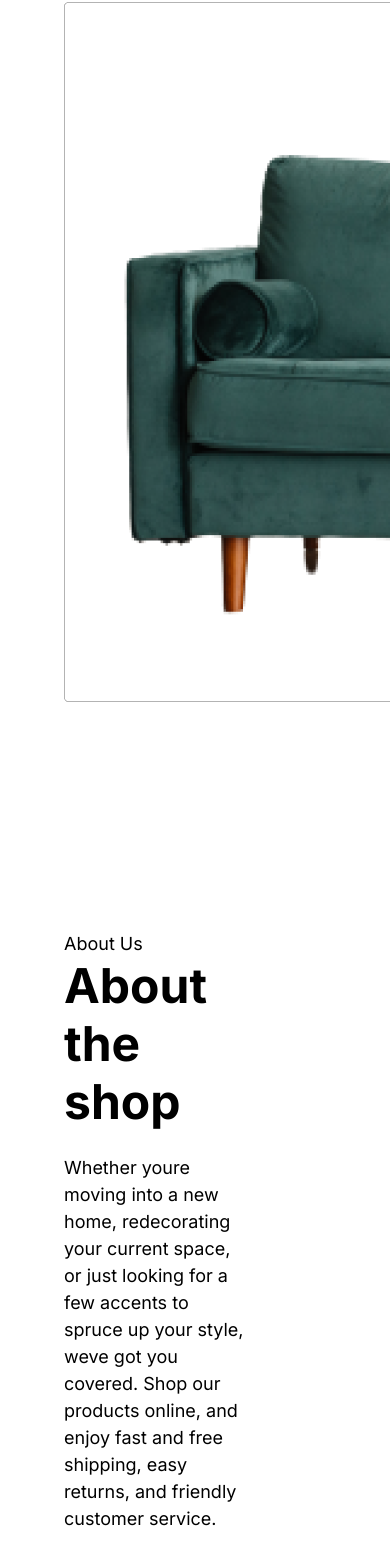
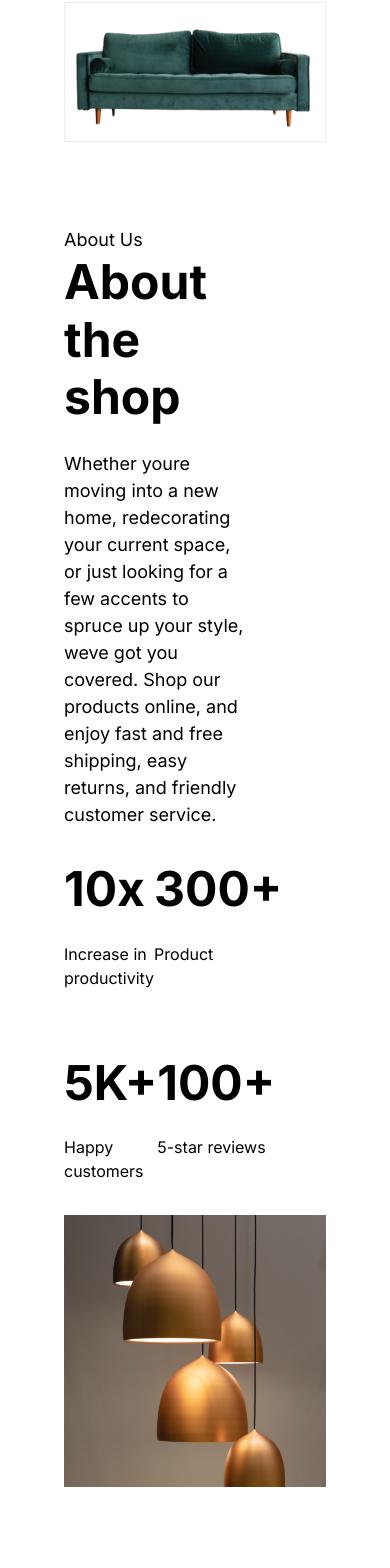
Before and after one commit to henriquestg/my-ecommerce, a Next.js app: page / in a window 390 px wide. Shown: the part 1156-2724 px from the top of the page. Built offline with nearby package versions, Linux system fonts and the light colour scheme.

Commit message:
refac: responsive

```diff
--- a/src/Components/AboutProduct/index.tsx
+++ b/src/Components/AboutProduct/index.tsx
@@ -36,7 +36,7 @@ export function AboutProduct() {
           </div>
         </div>
       </div>
-      <Image src={Abajur} alt="Abajur" width={620} height={640} />
+      <Image id="abajur-img" src={Abajur} alt="Abajur" />
     </div>
   );
 }
--- a/src/Components/AboutProduct/styles.scss
+++ b/src/Components/AboutProduct/styles.scss
@@ -54,4 +54,23 @@
     }
   }
   }
+
+  #abajur-img {
+    width: 50%;
+    height: 60%;
+  }
+
+
+  @media (max-width: 850px) {
+    padding: 5rem 4rem;
+
+    .item {
+      margin-bottom: 2rem;
+    }
+
+    #abajur-img {
+      width: 100%;
+      height: 100%;
+    }
 }
+}
--- a/src/Components/HeaderShowcase/index.tsx
+++ b/src/Components/HeaderShowcase/index.tsx
@@ -27,7 +27,7 @@ export function HeaderShowcase() {
         </div>
       </div>
       <div className="imagem-description">
-        <Image src={Sofa} alt="logo" />
+        <Image id="sofa-img" src={Sofa} alt="logo" />
       </div>
     </div>
   );
--- a/src/Components/HeaderShowcase/styles.scss
+++ b/src/Components/HeaderShowcase/styles.scss
@@ -3,7 +3,6 @@
   flex-direction: column;
   padding: 0rem 4rem;
   margin-top: 5rem;
-
 
   .container-header{
     display: flex;
@@ -44,6 +43,11 @@
     gap: 1rem;
   }
 
+    #sofa-img {
+      width: 100%;
+      height: 100%;
+    }
+
   @media (max-width: 768px) {
     .container-header{
       flex-direction: column;
@@ -61,4 +65,5 @@
       gap: 3rem;
     }
 }
+
 }
--- a/src/Components/NavBar/index.tsx
+++ b/src/Components/NavBar/index.tsx
@@ -15,16 +15,16 @@ export function NavBar() {
         <div className="navbar">
           <ul>
             <li>
-              <a href="">Home</a>
+              <a href="#">Home</a>
             </li>
             <li>
-              <a href="">Products</a>
+              <a href="#">Products</a>
             </li>
             <li>
-              <a href="">About Us</a>
+              <a href="#">About Us</a>
             </li>
             <li>
-              <a href="">Contact</a>
+              <a href="#">Contact</a>
             </li>
           </ul>
           <input placeholder="Search" />
```
